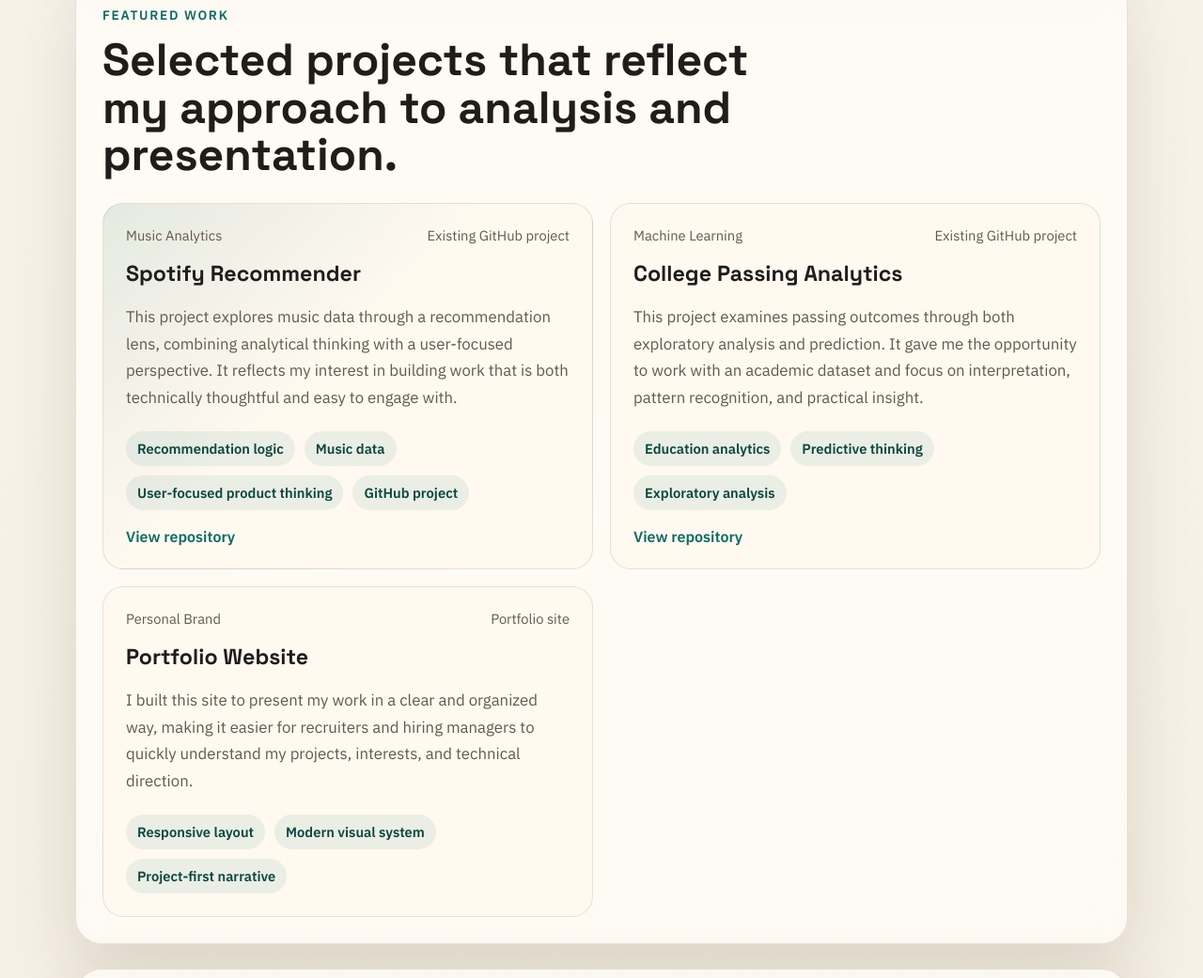
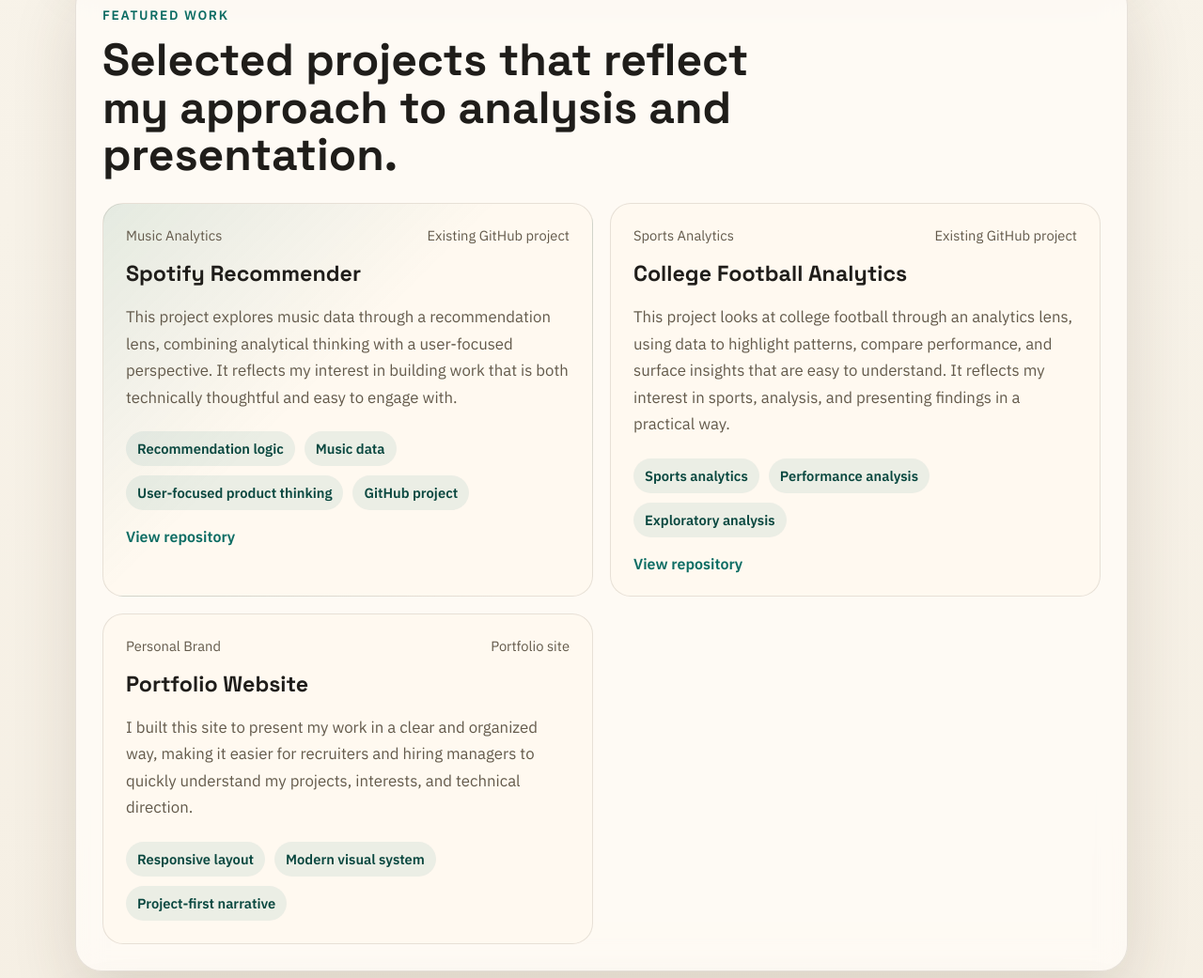
Before and after one commit to jCroitoru1/jCroitoru1.github.io, a plain HTML site: page index.html in a window 1280 px wide. Shown: the part 1151-2192 px from the top of the page at 94% size. Drawn offline with Linux system fonts and the light colour scheme; files that its build step writes are made by us from their sources; files whose address does not match are found by name.

Commit message:
Add files via upload

```diff
--- a/index.html
+++ b/index.html
@@ -90,17 +90,18 @@
 
           <article class="project-card">
             <div class="card-topline">
-              <span>Machine Learning</span>
+              <span>Sports Analytics</span>
               <span>Existing GitHub project</span>
             </div>
-            <h3>College Passing Analytics</h3>
+            <h3>College Football Analytics</h3>
             <p>
-              This project examines passing outcomes through both exploratory analysis and prediction. It gave me the opportunity
-              to work with an academic dataset and focus on interpretation, pattern recognition, and practical insight.
+              This project looks at college football through an analytics lens, using data to highlight patterns, compare
+              performance, and surface insights that are easy to understand. It reflects my interest in sports, analysis,
+              and presenting findings in a practical way.
             </p>
             <ul class="tag-row">
-              <li>Education analytics</li>
-              <li>Predictive thinking</li>
+              <li>Sports analytics</li>
+              <li>Performance analysis</li>
               <li>Exploratory analysis</li>
             </ul>
             <div class="project-links">
```
